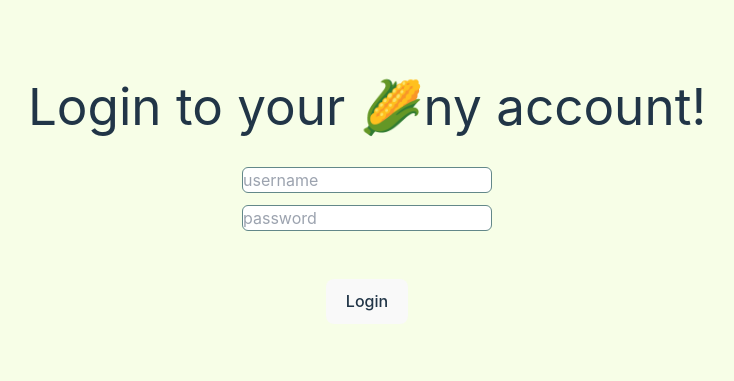
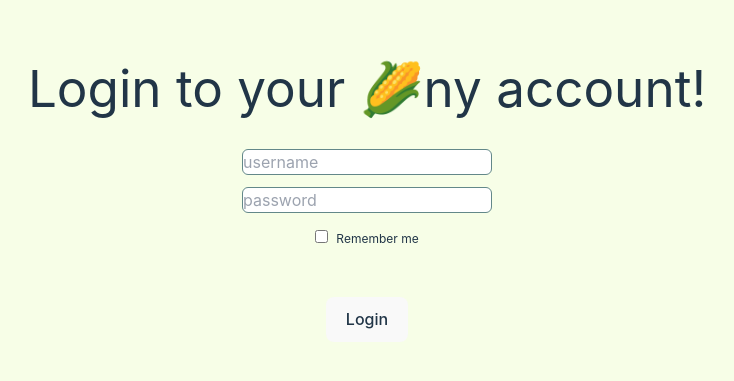
Before and after one commit to Primeputin/cornhub, a React (Vite) app in the folder frontend/: page /Login in a window 1280 px wide. Shown: the part 199-580 px from the top of the page, without its empty margins (273-1007 px from the left). Built offline with nearby package versions, Linux system fonts and the light colour scheme.

Commit message:
remember button for login

```diff
--- a/frontend/src/components/Login.jsx
+++ b/frontend/src/components/Login.jsx
@@ -12,6 +12,14 @@ const Login = () => {
           <form className="flex flex-col items-center justify-center gap-y-3">
                 <input type="text" placeholder="username" className="border border-primary rounded-md"/>
                 <input type="password" placeholder="password" className="border border-primary rounded-md"/>
+                <div>
+                    <input
+                        type="checkbox"
+                        value="Remember me"
+                    />
+                    <label className='text-xs ml-2'>Remember me</label>
+                </div>
+
           </form>
           <div className="flex gap-x-8 mt-4">
               <button onClick={handleLogin}>Login</button>
```
